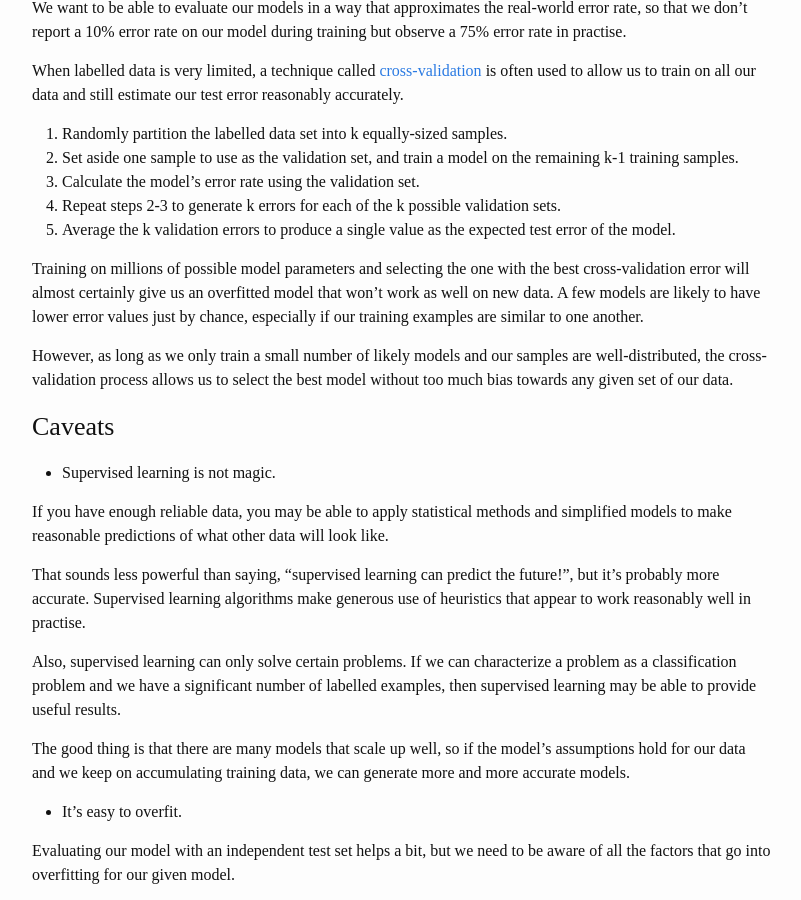
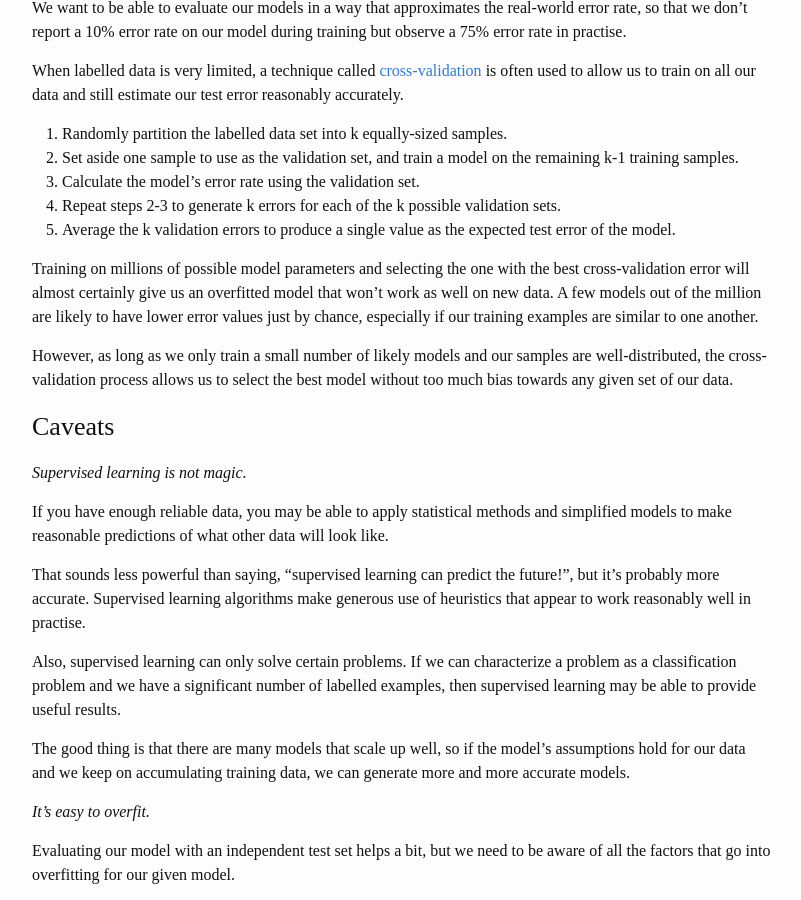
Before and after one commit to msayson/msayson.github.io, a Jekyll site: the page built from _posts/2016-10-20-supervised-learning.markdown, in a window 1280 px wide and 900 px high, scrolled down 1869 px. Shown: the whole window, without its empty margins (238-1039 px from the left). Built offline with Jekyll 4.4.1, drawn with Linux system fonts in a browser that asks for light colours.

Commit message:
Formatting tweaks to subheaders

```diff
--- a/_posts/2016-10-20-supervised-learning.markdown
+++ b/_posts/2016-10-20-supervised-learning.markdown
@@ -58,13 +58,13 @@ When labelled data is very limited, a technique called [cross-validation](https:
 4. Repeat steps 2-3 to generate k errors for each of the k possible validation sets.
 5. Average the k validation errors to produce a single value as the expected test error of the model.
 
-Training on millions of possible model parameters and selecting the one with the best cross-validation error will almost certainly give us an overfitted model that won't work as well on new data.  A few models are likely to have lower error values just by chance, especially if our training examples are similar to one another.
+Training on millions of possible model parameters and selecting the one with the best cross-validation error will almost certainly give us an overfitted model that won't work as well on new data.  A few models out of the million are likely to have lower error values just by chance, especially if our training examples are similar to one another.
 
 However, as long as we only train a small number of likely models and our samples are well-distributed, the cross-validation process allows us to select the best model without too much bias towards any given set of our data.
 
 ### Caveats
 
-* Supervised learning is not magic.
+*Supervised learning is not magic.*
 
 If you have enough reliable data, you may be able to apply statistical methods and simplified models to make reasonable predictions of what other data will look like.
 
@@ -74,13 +74,13 @@ Also, supervised learning can only solve certain problems.  If we can characteri
 
 The good thing is that there are many models that scale up well, so if the model's assumptions hold for our data and we keep on accumulating training data, we can generate more and more accurate models.
 
-* It's easy to overfit.
+*It's easy to overfit.*
 
 Evaluating our model with an independent test set helps a bit, but we need to be aware of all the factors that go into overfitting for our given model.
 
 For example, in the condensed version of the [k-nearest neighbours](https://en.wikipedia.org/wiki/K-nearest_neighbors_algorithm) algorithm, the order of training examples can have a significant impact on our model, and we need to remember to randomize the order of training examples to get accurate results.
 
-* Learning models with historical data don't necessarily predict future results.
+*Learning models with historical data don't necessarily predict future results.*
 
 A random sample from a population can give us information that has a _high probability_ of being true of the population _at that time_.
 
```
